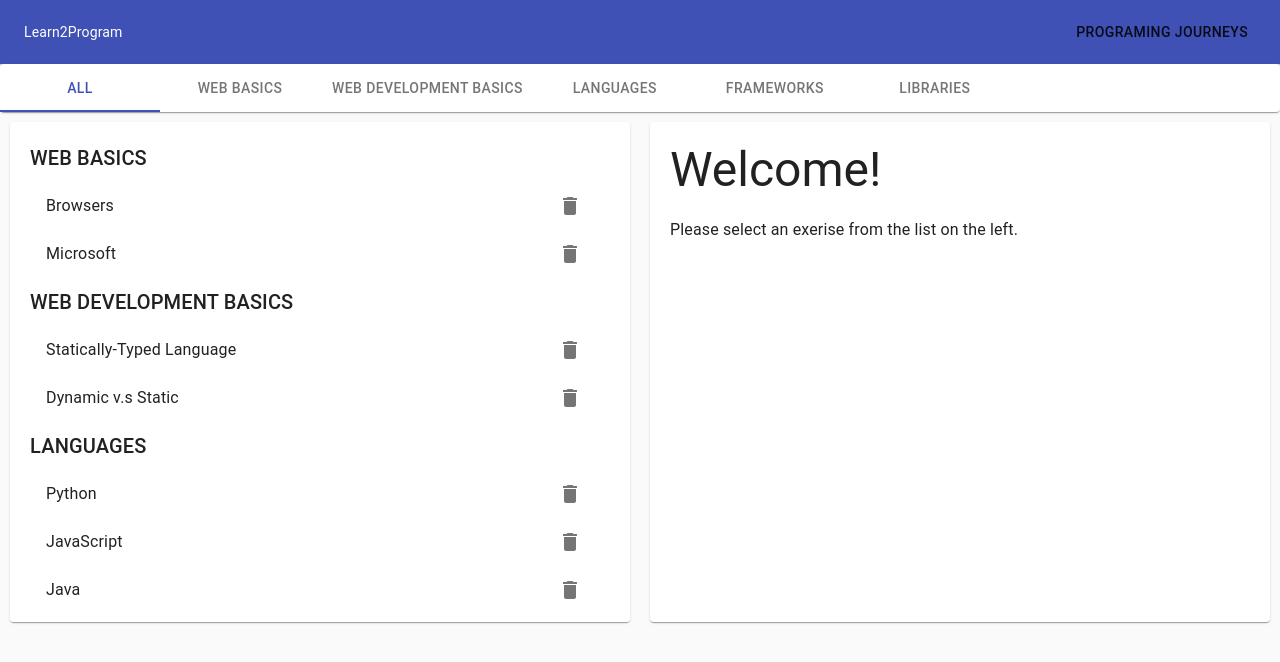
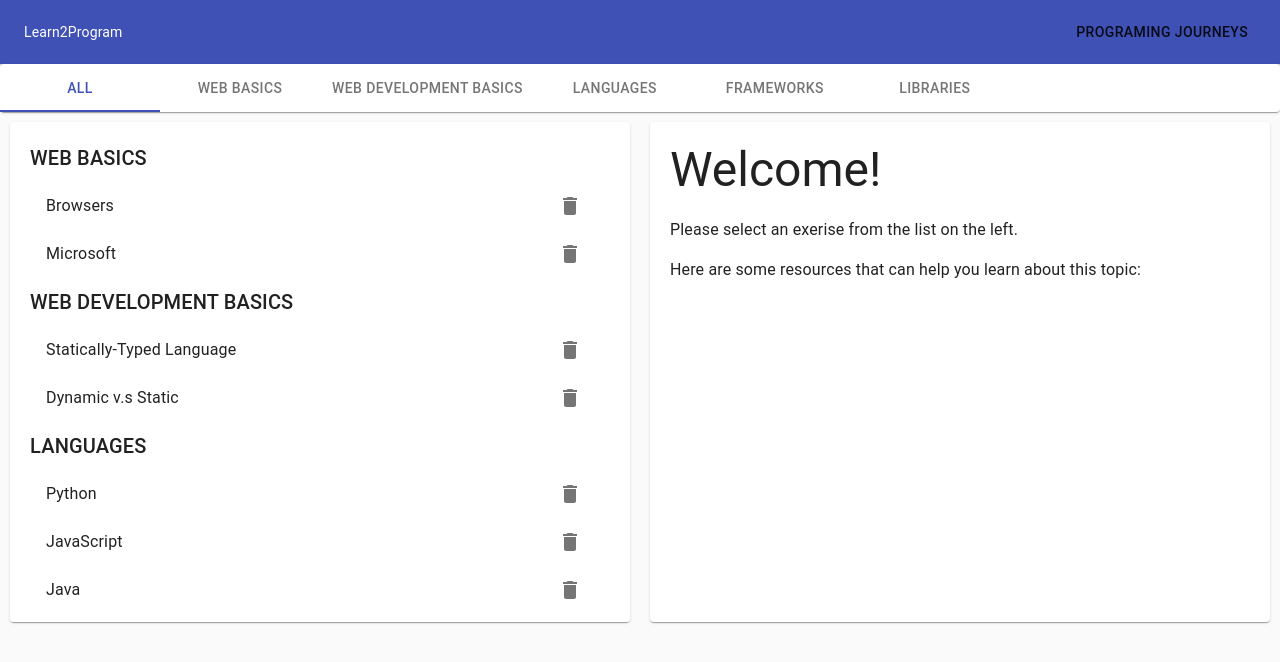
Before and after one commit to kristina-arezina/terms-2-program, a React (Create React App) app: page / in a window 1280 px wide. Shown: the top 662 px of the page. Built offline with nearby package versions, Linux system fonts and the light colour scheme.

Commit message:
paragraph telling reader that there are some resources they can learn more about renders in every item

```diff
--- a/src/components/Exercises/index.js
+++ b/src/components/Exercises/index.js
@@ -77,6 +77,7 @@ export default ({
             <Typography variant={"body1"} style={{marginTop:20}}>
                 {description}
                 <br/>
+                <p>Here are some resources that can help you learn about this topic:</p>
                     <Link variant="body1" href={link}>
                         {link}
                     </Link>
--- a/src/store.js
+++ b/src/store.js
@@ -14,6 +14,7 @@ export const exercises = [
             'can understand it. They can be thought of as interpreters' +
             ' of the web. Without them it would be very hard to make ' +
             'sense of anything on your screen.',
+        link: 'https://hackernoon.com/i-finally-understand-static-vs-dynamic-typing-and-you-will-too-ad0c2bd0acc7',
         muscles: 'web basics'
     },
     {
```
